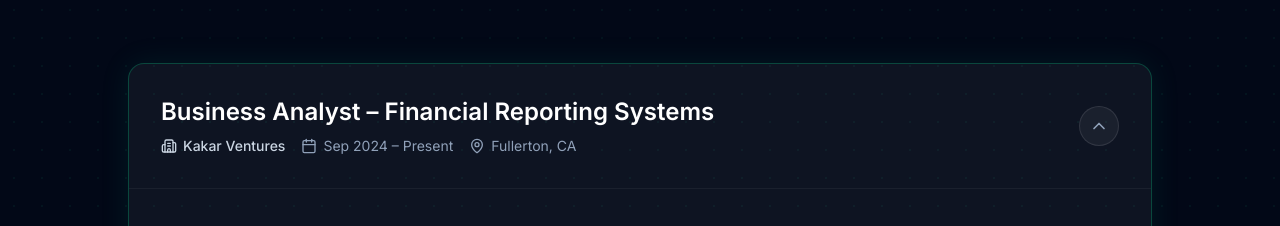
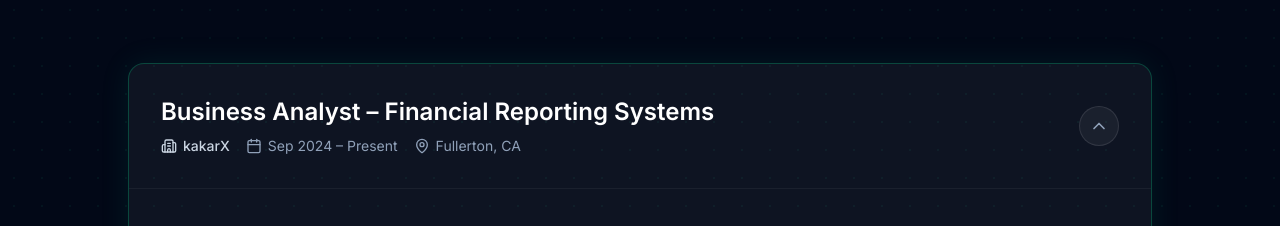
Before and after one commit to Sonawane250398/portfolio, a React (Vite) app: page / in a window 1280 px wide. Shown: the part 1180-1406 px from the top of the page. Built offline with nearby package versions, Linux system fonts and the light colour scheme.

Commit message:
update resume link

```diff
--- a/src/data/resume.ts
+++ b/src/data/resume.ts
@@ -28,7 +28,7 @@ export const resumeData = {
   },
   experience: [
     {
-      company: "Kakar Ventures",
+      company: "kakarX",
       role: "Business Analyst – Financial Reporting Systems",
       dates: "Sep 2024 – Present",
       location: "Fullerton, CA",
```
